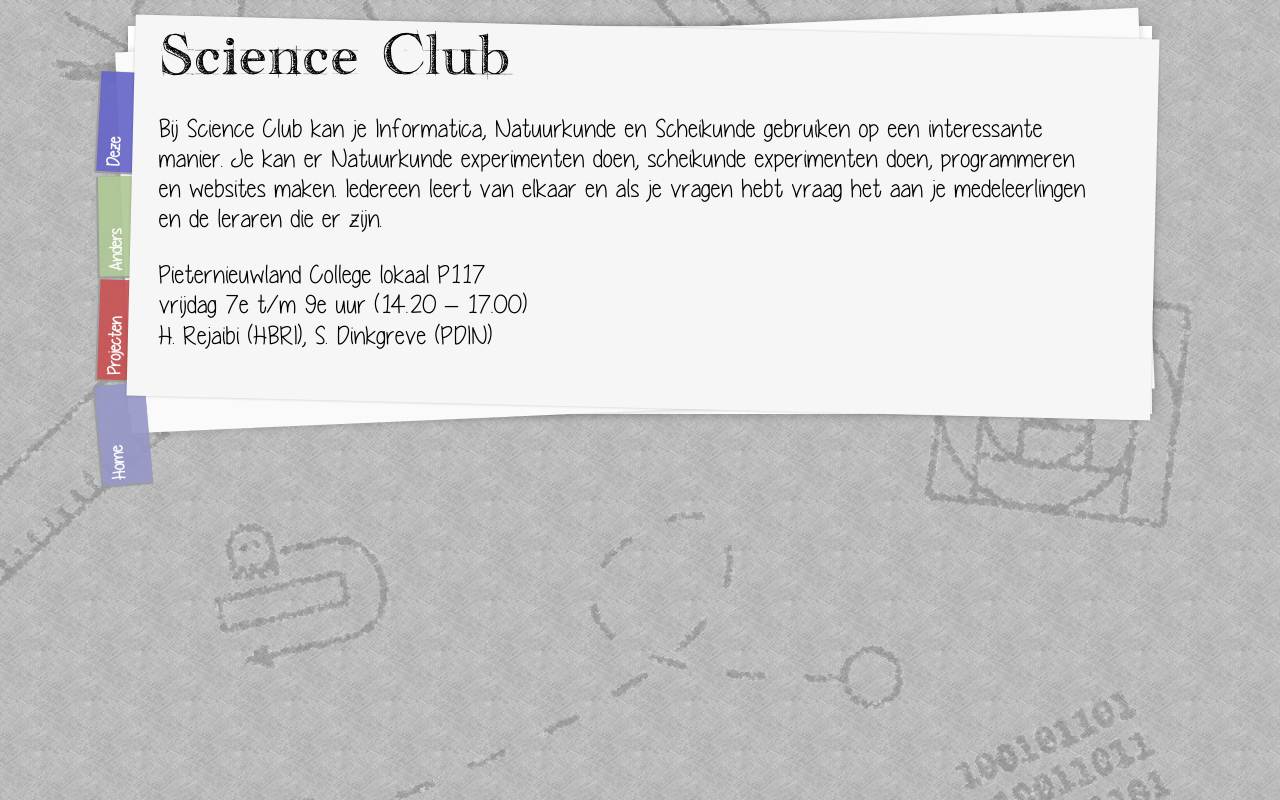
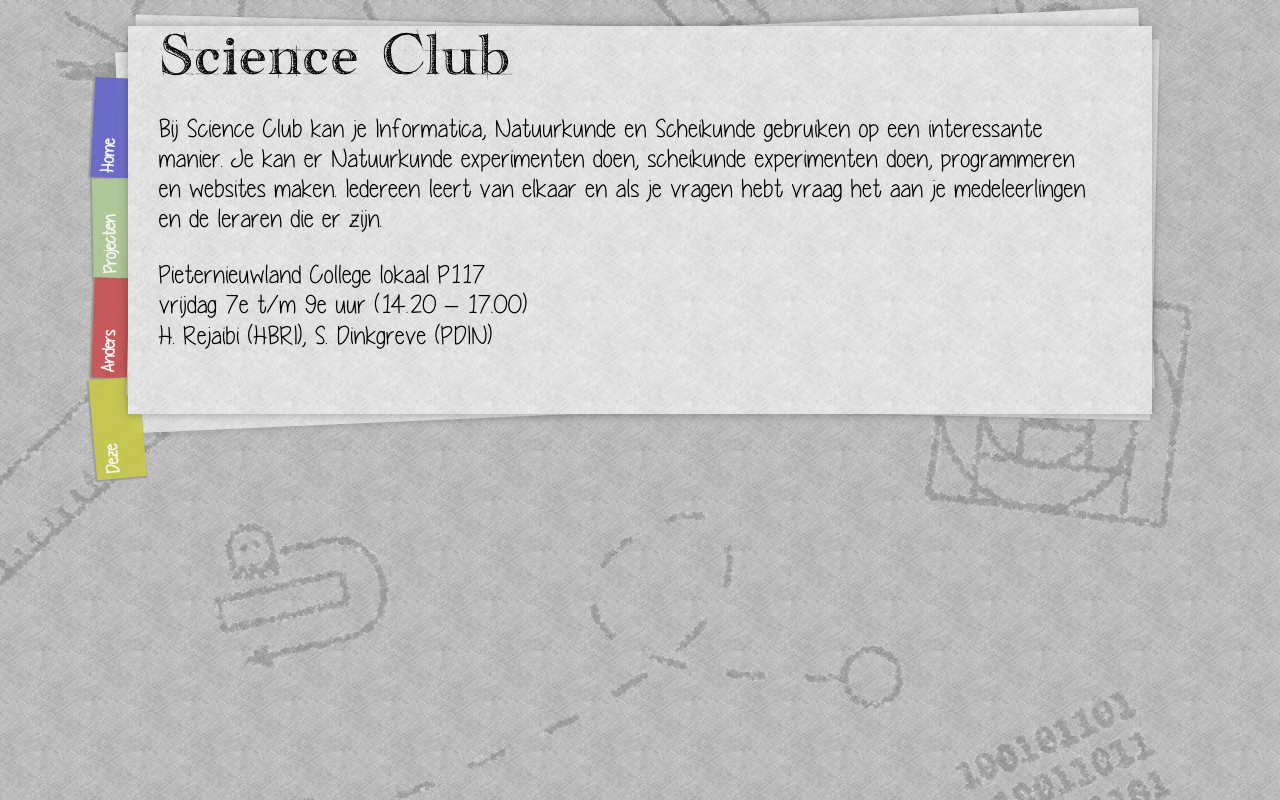
Before and after one commit to Science-Club-PNC/Science-Club-Site, a PHP site: page / in a window 1280 px wide. Run offline with PHP 8.4, Linux system fonts and the light colour scheme.

Commit message:
css stuff :3

```diff
--- a/css/css.css
+++ b/css/css.css
@@ -27,16 +27,16 @@ body>div{
 	display:inline-block;
 	width: 100%;
 	min-height: 100%;
+	position: absolute;
+	z-index: 100;
 }
 
 /*Container*/
 div.container{
 	margin: 2% 10% 5% 10%;
-	background-image: url('../img/paper_overlay_light.png') fixed center;
-	background-color: white;
+	background: white url('../img/paper_overlay_light.png') fixed center;
 	padding: 0.5% 0% 1% 0%;
 	position: relative;
-	z-index: 999;
 	box-shadow: 0 0 10px rgba(0,0,0,0.3);
 	position: relative;
 }
@@ -50,7 +50,7 @@ div.container:before, div.container:after {
 }
 
 div.container:before {
-	background: #fafafa;
+	background: #fafafa url('../img/paper_overlay_light.png') fixed center;
 	box-shadow: 0 0 8px rgba(0,0,0,0.2);
 	left: -5px;
 	top: 4px;
@@ -58,7 +58,7 @@ div.container:before {
 }
 
 div.container:after {
-	background: #f6f6f6;
+	background: #f6f6f6 url('../img/paper_overlay_light.png') fixed center;
 	box-shadow: 0 0 3px rgba(0,0,0,0.2);
 	right: -3px;
 	top: 1px;
@@ -84,6 +84,7 @@ div.container:after {
 #nav a{
 	position: relative;
 	display: inline-block;
+	float: right;
 	box-sizing: border-box;
 	padding: 5px;
 	color: #fff;
@@ -97,15 +98,24 @@ div.container:after {
 }
 
 #nav a:first-child {
-	transform: rotate(-5deg);
-	-o-transform: rotate(-5deg);
-	-ms-transform: rotate(-5deg);
-	-moz-transform: rotate(-5deg);
-	-webkit-transform: rotate(-5deg);
-	background: rgb(150, 150, 200);
+	transform: rotate(4deg);
+	-o-transform: rotate(3deg);
+	-ms-transform: rotate(3deg);
+	-moz-transform: rotate(3deg);
+	-webkit-transform: rotate(3deg);
+	background: rgb(100, 100, 200);
 }
 
 #nav a:nth-child(2) {
+	transform: rotate(-1deg);
+	-o-transform: rotate(-1deg);
+	-ms-transform: rotate(-1deg);
+	-moz-transform: rotate(-1deg);
+	-webkit-transform: rotate(-1deg);
+	background: rgb(175, 200, 150);
+}
+
+#nav a:nth-child(3) {
 	transform: rotate(2deg);
 	-o-transform: rotate(2deg);
 	-ms-transform: rotate(2deg);
@@ -114,28 +124,20 @@ div.container:after {
 	background: rgb(200, 79, 80);
 }
 
-#nav a:nth-child(3) {
-	transform: rotate(-1deg);
-	-o-transform: rotate(-1deg);
-	-ms-transform: rotate(-1deg);
-	-moz-transform: rotate(-1deg);
-	-webkit-transform: rotate(-1deg);
-	background: rgb(175, 200, 150);
-}
-
 #nav a:last-child {
-	transform: rotate(4deg);
-	-o-transform: rotate(3deg);
-	-ms-transform: rotate(3deg);
-	-moz-transform: rotate(3deg);
-	-webkit-transform: rotate(3deg);
-	background: rgb(100, 100, 200);
+		transform: rotate(-5deg);
+	-o-transform: rotate(-5deg);
+	-ms-transform: rotate(-5deg);
+	-moz-transform: rotate(-5deg);
+	-webkit-transform: rotate(-5deg);
+	background: rgb(200, 200, 75);
 }
 
 #nav a:hover{
 	color: #fff;
 	opacity: 1;
 	text-decoration: none;
+	background-color: black;
 }
 
 #nav li ul li.jp{
```
